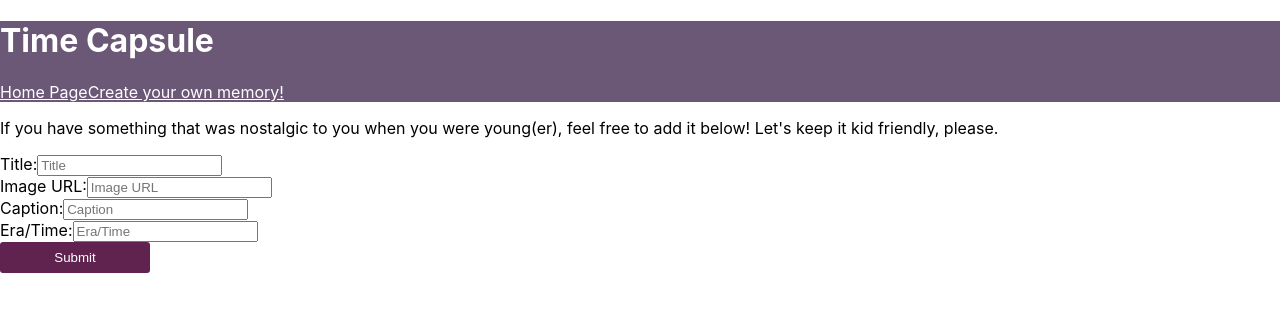
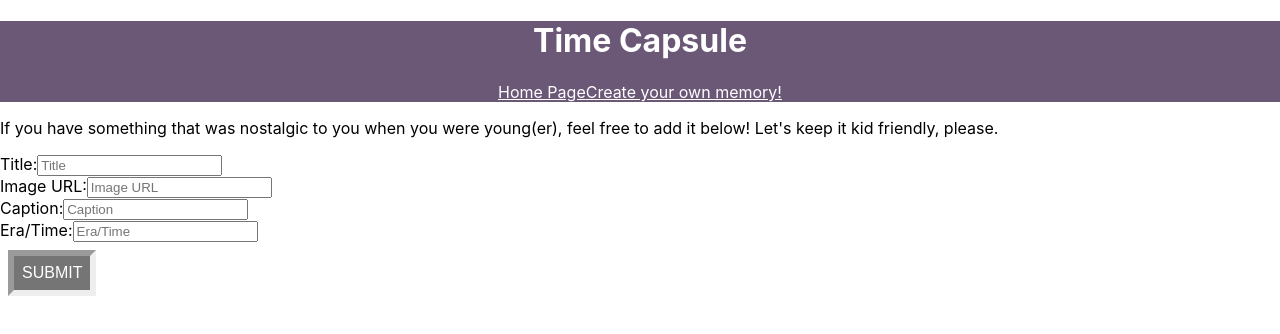
Before and after one commit to Kid-Then-Kid-Now/front-end, a React (Create React App) app: page /submit in a window 1280 px wide. Shown: the top 334 px of the page. Built offline with nearby package versions, Linux system fonts and the light colour scheme.

Commit message:
Minor css updates, fixed glitch with app.js

```diff
--- a/src/App.js
+++ b/src/App.js
@@ -4,9 +4,6 @@ import Header from './components/Header/Header';
 import GalleryTitles from './components/GalleryTitles/GalleryTitles';
 import Submit from './components/Submit/Submit';
 import GalleryDetail from './components/GalleryDetail/GalleryDetail';
-import { Suspense, lazy } from 'react';
-
-// const GalleryTitles = lazy(() => import ("./components/GalleryTitles/GalleryTitles"))
 
 const App = (props) => {
 	return (
@@ -24,9 +21,6 @@ const App = (props) => {
 						}}
 					/>
 				</Switch>
-
-
-
 			</main>
 		</div>
 	);
--- a/src/components/GalleryTitles/titles.css
+++ b/src/components/GalleryTitles/titles.css
@@ -10,15 +10,15 @@
 .card {
     width: 320px;
     height: 320px;
+    display: grid;
     overflow: hidden;
     border: 1px solid #763C66;
+    place-items: center;
 }
 
 .card img {
     max-width: 300px;
     max-height: 300px;
-    align-items: center;
-    justify-content: center;
     display: flex;
 }
 
--- a/src/components/Header/header.css
+++ b/src/components/Header/header.css
@@ -1,5 +1,6 @@
 .header {
     background-color: #6b5877;
+    text-align: center;
 }
 
 h1 {
--- a/src/index.css
+++ b/src/index.css
@@ -13,13 +13,13 @@ code {
 }
 
 .pretty-button {
-    padding: 8px 18px;
-    background-color: #60234F;
-    width: 150px;
-    border: none;
-    outline: none;
-    border-radius: 3px;
+    background-color: #757575;
     color: #fff;
     margin-left: auto;
     margin-right: auto;
+    border: 6px inset;
+    text-transform: uppercase;
+    font-size: 1rem;
+    margin: .5rem;
+    padding: .5rem;
 }
```
Also changed, not shown: src/components/Header/Header.js (line endings or trailing spaces).
